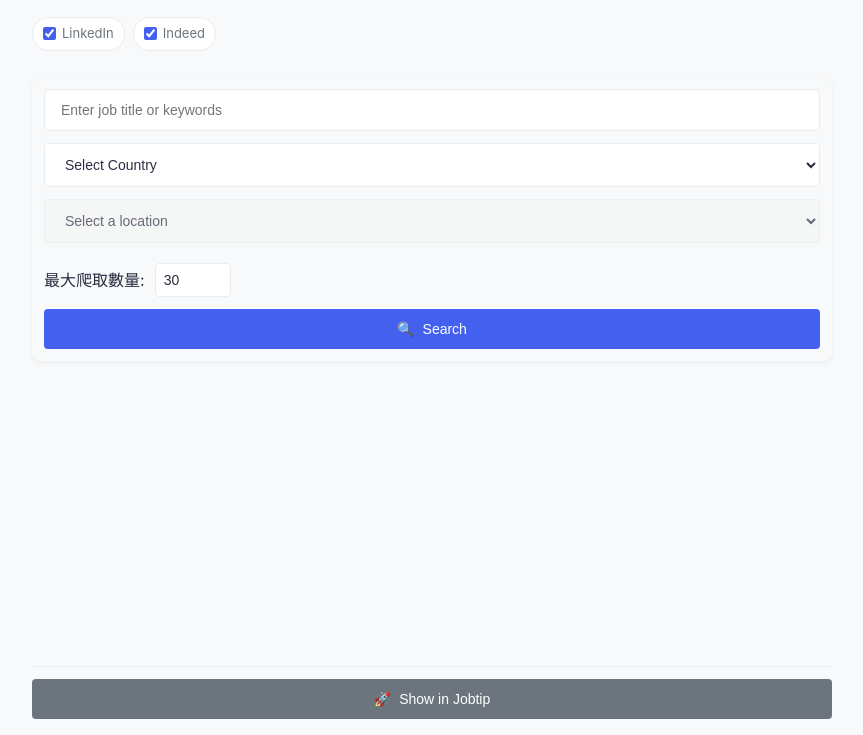
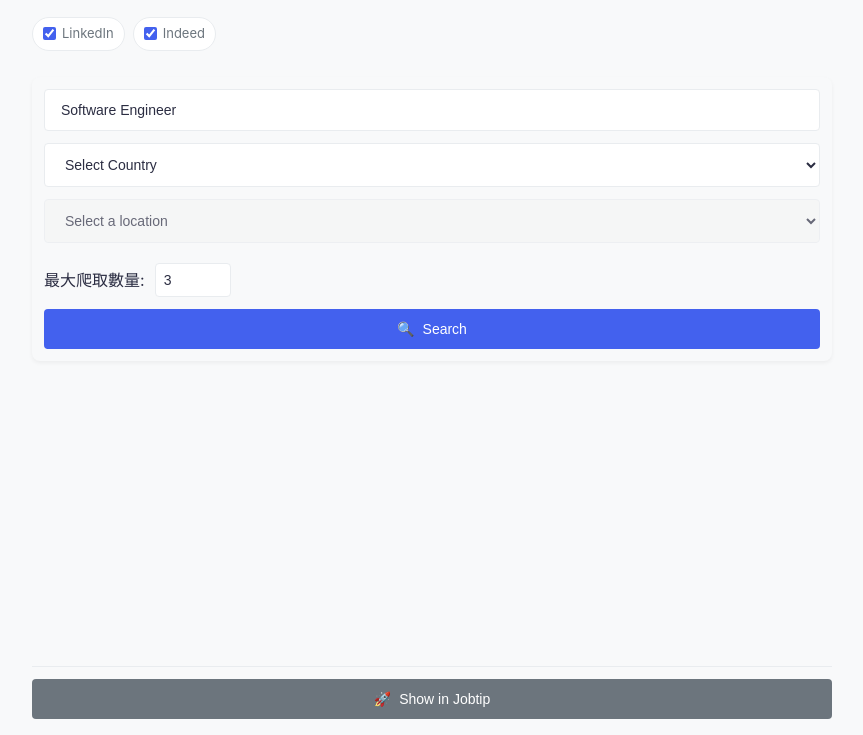
Before and after one commit to MagicDogGuo/JobTip_Extention, a browser extension: page sidepanel.html in a window 1280 px wide. Shown: the part 65-800 px from the top of the page, without its empty margins (208-1071 px from the left). Drawn offline with Linux system fonts and the light colour scheme.

Commit message:
更新最大爬取数量输入框的默认值为 3，并将搜索输入框的默认值设置为 "Software Engineer"。

```diff
--- a/panel.js
+++ b/panel.js
@@ -186,7 +186,7 @@ document.addEventListener('DOMContentLoaded', async () => {
   maxJobsContainer.innerHTML = `
     <div style="display: flex; align-items: center; gap: 10px;">
       <label for="maxJobs" style="white-space: nowrap;">最大爬取數量:</label>
-      <input type="number" id="maxJobs" min="1" max="100" value="30" style="flex: 1; padding: 8px;">
+      <input type="number" id="maxJobs" min="1" max="100" value="3" style="flex: 1; padding: 8px;">
     </div>
   `
   // 将输入框添加到搜索区域
--- a/sidepanel.html
+++ b/sidepanel.html
@@ -571,7 +571,7 @@
     <div id="websiteOptions" style="margin: 4px 0 10px 0;"></div>
 
     <div class="search-section">
-      <input type="text" id="searchInput" class="search-input" placeholder="Enter job title or keywords" required>
+      <input type="text" id="searchInput" class="search-input" value="Software Engineer" placeholder="Enter job title or keywords" required>
 
       <div class="search-row">
         <select id="country" class="location-select" required>
```
